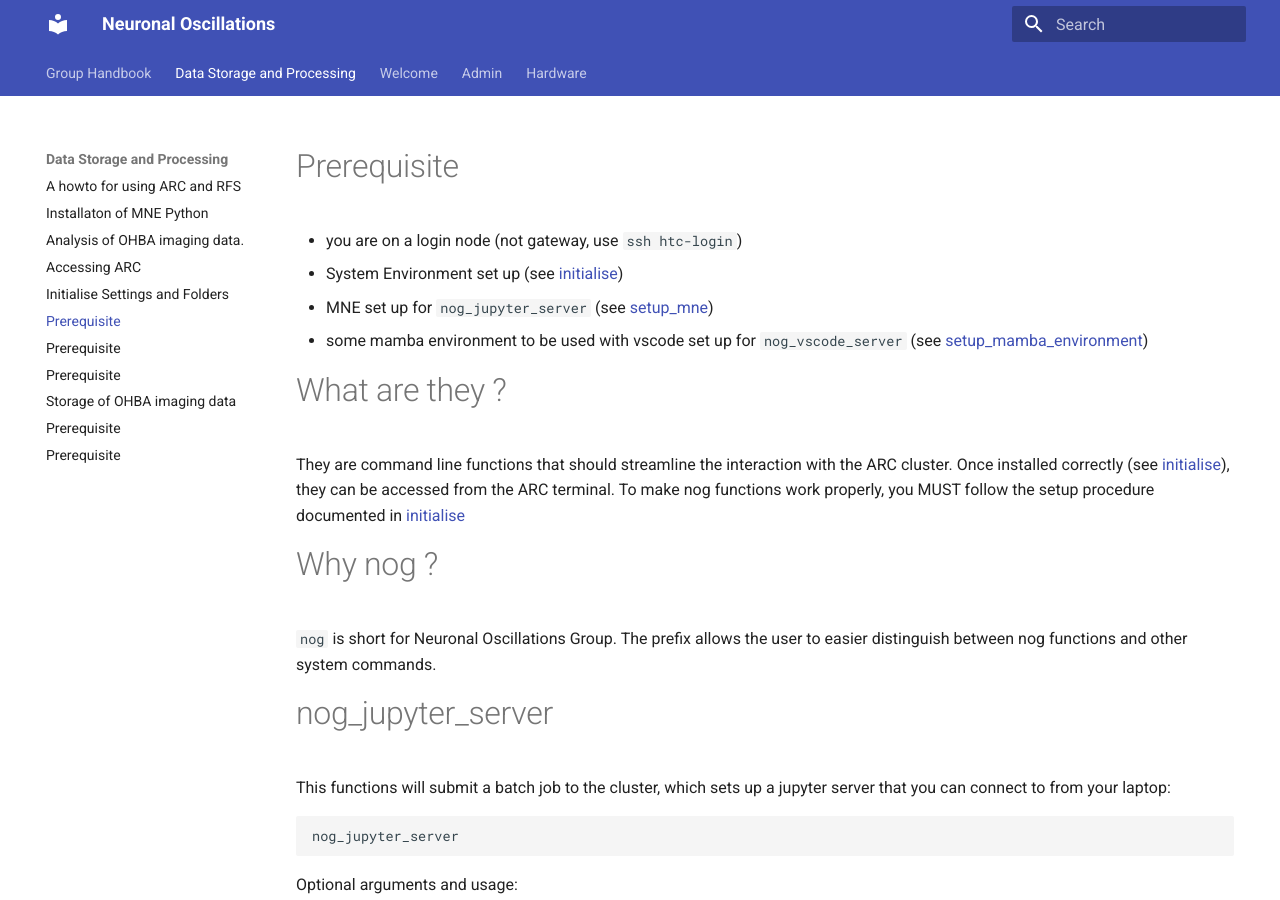
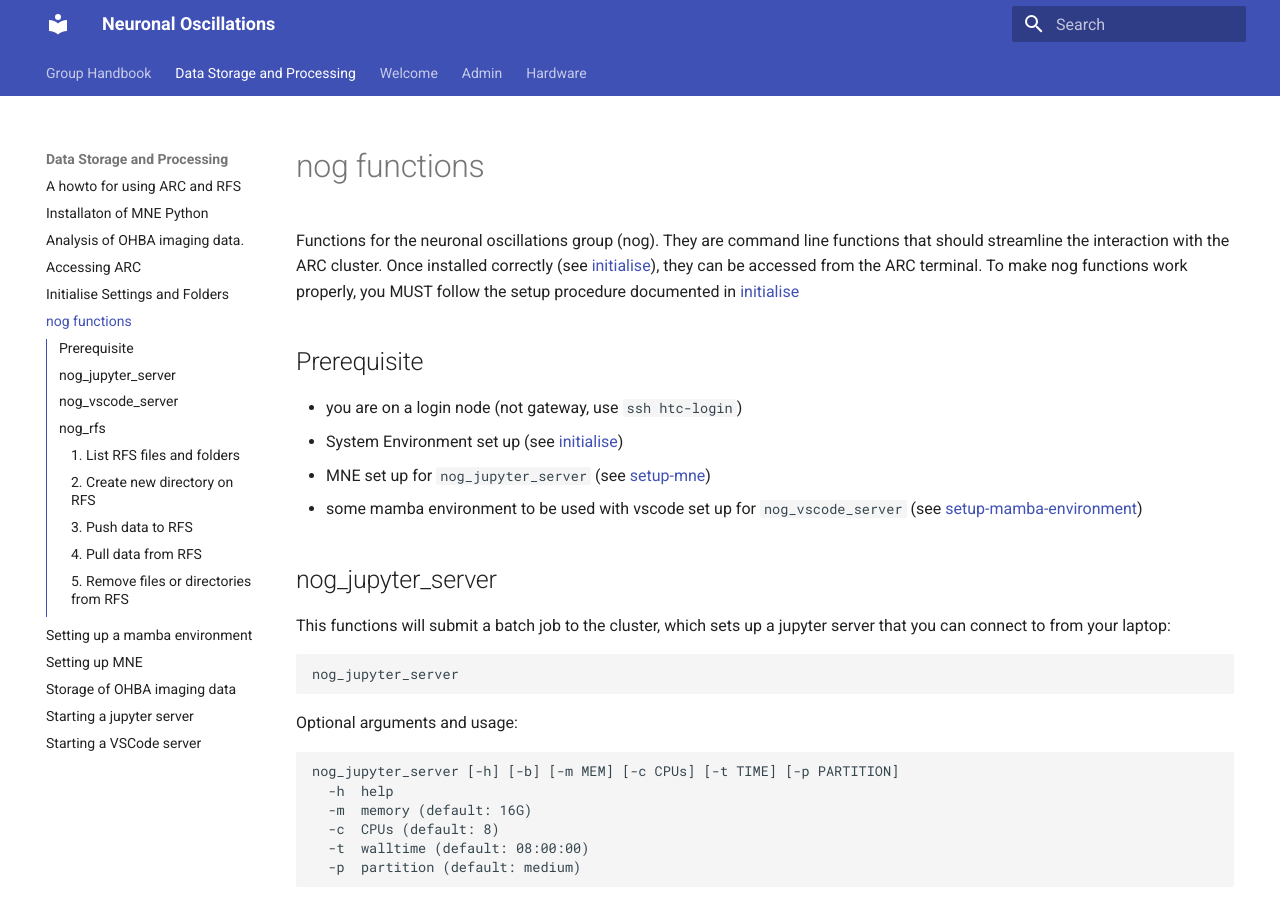
Before and after one commit to Neuronal-Oscillations/group-handbook, an MkDocs documentation site: the page built from docs/Data-Storage-and-Processing/nog-functions.md, in a window 1280 px wide and 900 px high. Built offline with MkDocs 1.6.1 and Material for MkDocs 9.7.7, drawn with Linux system fonts in a browser that asks for light colours.

````diff
--- a/docs/Data-Storage-and-Processing/nog-functions.md
+++ b/docs/Data-Storage-and-Processing/nog-functions.md
@@ -1,21 +1,16 @@
-# Prerequisite
+# nog functions
+Functions for the neuronal oscillations group (nog). They are command line functions that should streamline the interaction with the ARC cluster.
+Once installed correctly (see [initialise](initialise.md)), they can be accessed from the ARC terminal.
+To make nog functions work properly, you MUST follow the setup procedure documented in [initialise](initialise.md)
+
+## Prerequisite
 
 - you are on a login node (not gateway, use `ssh htc-login`)
 - System Environment set up (see [initialise](initialise.md))
-- MNE set up for `nog_jupyter_server` (see [setup_mne](setup_mne.md))
-- some mamba environment to be used with vscode set up for `nog_vscode_server` (see [setup_mamba_environment](setup_mamba_environment.md))
+- MNE set up for `nog_jupyter_server` (see [setup-mne](setup-mne.md))
+- some mamba environment to be used with vscode set up for `nog_vscode_server` (see [setup-mamba-environment](setup-mamba-environment.md))
 
-# What are they ?
-
-They are command line functions that should streamline the interaction with the ARC cluster.
-Once installed correctly (see [initialise](initialise.md)), they can be accessed from the ARC terminal.
-To make nog functions work properly, you MUST follow the setup procedure documented in [initialise](initialise.md)
-
-# Why nog ?
-
-`nog` is short for Neuronal Oscillations Group. The prefix allows the user to easier distinguish between nog functions and other system commands.
-
-# nog_jupyter_server
+## nog_jupyter_server
 
 This functions will submit a batch job to the cluster, which sets up a jupyter server that you can connect to from your laptop:
 
@@ -42,7 +37,7 @@
 
 A server will start in the background and shortly after, instructions on how to connect will be printed to the Terminal. When connecting to the server, be patient, as this can take up to several minutes until everything is set up.
 
-# nog_vscode_server
+## nog_vscode_server
 
 This functions will submit an interactive or batch job to the cluster, which sets up a VSCode server that you can connect to from your laptop:
 
@@ -71,7 +66,7 @@
 
 A server will start in the background and shortly after, instructions on how to connect will be printed to the Terminal. When connecting to the server, be patient, as this can take up to several minutes until everything is set up.
 
-# nog_rfs
+## nog_rfs
 
 This functions allows the user to interact with the RFS file storage. Requires that the RFS credentials file is set up (see [initialise](initialise.md)).
 
@@ -98,7 +93,7 @@
      (e.g. nog_rfs rm -d "RFS_DIR/RFS_SUBDIR")
 ```
 
-## 1. List RFS files and folders
+### 1. List RFS files and folders
 
 ```bash
 # list files in RFS root
@@ -108,7 +103,7 @@
 nog_rfs ls SOME_DIR/SOME_SUBDIR/
 ```
 
-## 2. Create new directory on RFS
+### 2. Create new directory on RFS
 
 ```bash
 # make new directory in root
@@ -124,7 +119,7 @@
 nog_rfs mkdir NEW_SUBSUBDIR/NEW_SUBSUBSUBDIR NEW_DIR/NEW_SUBDIR
 ```
 
-## 3. Push data to RFS
+### 3. Push data to RFS
 
 ```bash
 # Push files or directories to root
@@ -134,7 +129,7 @@
 nog_rfs push file_or_dir OTHER_DIR/
 ```
 
-## 4. Pull data from RFS
+### 4. Pull data from RFS
 
 Note that here you have to indicate whether you want to push a file or directory. Use the `-d` flag to pull directories (no flag = file). Note that when pulling a directory, not the directory itself, but it's content gets pulled.
 
@@ -154,7 +149,7 @@
 nog_rfs pull -d rfs_data $DATA/rfs_data/
 ```
 
-## 5. Remove files or directories from RFS
+### 5. Remove files or directories from RFS
 
 Note that here you have to indicate whether you want to remove a file or directory. Use the `-d` flag to remove directories (no flag = file).
 
--- a/docs/Data-Storage-and-Processing/setup-mamba-environment.md
+++ b/docs/Data-Storage-and-Processing/setup-mamba-environment.md
@@ -1,10 +1,11 @@
-# Prerequisite
+# Setting up a mamba environment
+## Prerequisite
 - you are on a login node (not gateway, use `ssh htc-login`)
 - System Environment set up (see [initialise](initialise.md))
 
-# Setup new environment
+## Setup new environment
 
-You don't need to follow this instructions for setting up the MNE environment. For this you can see [setup_mne](setup_mne.md).
+You don't need to follow this instructions for setting up the MNE environment. For this you can see [setup-mne](setup-mne.md).
 
 You have to use a compute node to setup new environments or install new packages in an existing environment. ALWAYS !.
 
--- a/docs/Data-Storage-and-Processing/setup-mne.md
+++ b/docs/Data-Storage-and-Processing/setup-mne.md
@@ -1,8 +1,9 @@
-# Prerequisite
+# Setting up MNE
+## Prerequisite
 - you are on a login node (not gateway, use `ssh htc-login`)
 - System Environment set up (see [initialise](initialise.md))
 
-# Install MNE
+## Install MNE
 
 ```bash
 cd $DATA/git-repos
--- a/docs/Data-Storage-and-Processing/using-jupyter.md
+++ b/docs/Data-Storage-and-Processing/using-jupyter.md
@@ -1,9 +1,10 @@
-# Prerequisite
+# Starting a jupyter server
+## Prerequisite
 - you are on a login node (not gateway, use `ssh htc-login`)
 - System Environment set up (see [initialise](initialise.md))
-- MNE set up (see [setup_mne](setup_mne.md))
+- MNE set up (see [setup-mne](setup-mne.md))
 
-# Start Jupyter job on cluster
+## Start Jupyter job on cluster
 
 You should be able to use the Neuronal Oscillations Group functions (nog functions) if you followed the "first steps" instructions. To start a jupyter server that you can connect to from your local machine's browser, use:
 
@@ -21,7 +22,7 @@
 
 The job is submitted as a batch job (but with live output). To see your current jobs use `squeue -u $USER` and to kill a job use `scancel <JOBID>`. Note that `ctrl + c` will **not** terminate the job (only the output).
 
-# Connect your local machine to Jupyter
+## Connect your local machine to Jupyter
 
 In your local machine's Terminal (or MobaXTerm on Windows), copy and paste the `ssh` command that `nog_jupyter_server` prints. It should look something like this:
 
--- a/docs/Data-Storage-and-Processing/using-vscode.md
+++ b/docs/Data-Storage-and-Processing/using-vscode.md
@@ -1,15 +1,16 @@
-# Prerequisite
+# Starting a VSCode server
+## Prerequisite
 - you are on a login node (not gateway, use `ssh htc-login`)
 - System Environment set up (see [initialise](initialise.md))
-- some mamba environment set up set up (see [setup_mamba_environment](setup_mamba_environment.md))
+- some mamba environment set up set up (see [setup-mamba-environment](setup-mamba-environment.md))
 
-# Using Cluster Node as VSCode backend
+## Using Cluster Node as VSCode backend
 
 The idea is to submit a job at ARC and later connect to that job via a VSCode instance running in the browser of your local computer.
 
 ### 1. Submit VSCode job
 
-Once we have that, we want to submit an interactive job that VSCode later connects to. We can use `nog_vscode_server` for this (see [nog_functions](nog_functions.md)):
+Once we have that, we want to submit an interactive job that VSCode later connects to. We can use `nog_vscode_server` for this (see [nog-functions](nog-functions.md)):
 
 ```bash
 nog_vscode_server
````
Also changed, not shown: docs/Data-Storage-and-Processing/README.md (+13 -0 lines).
